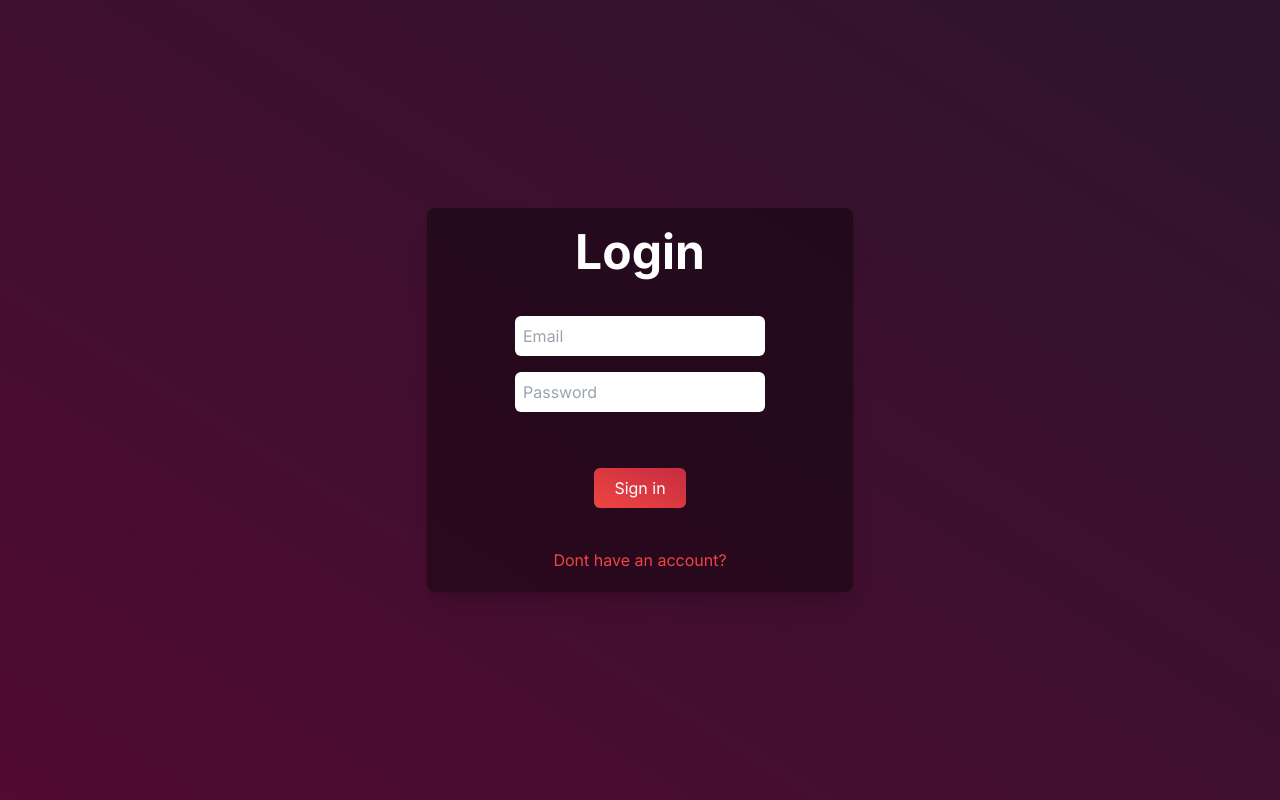
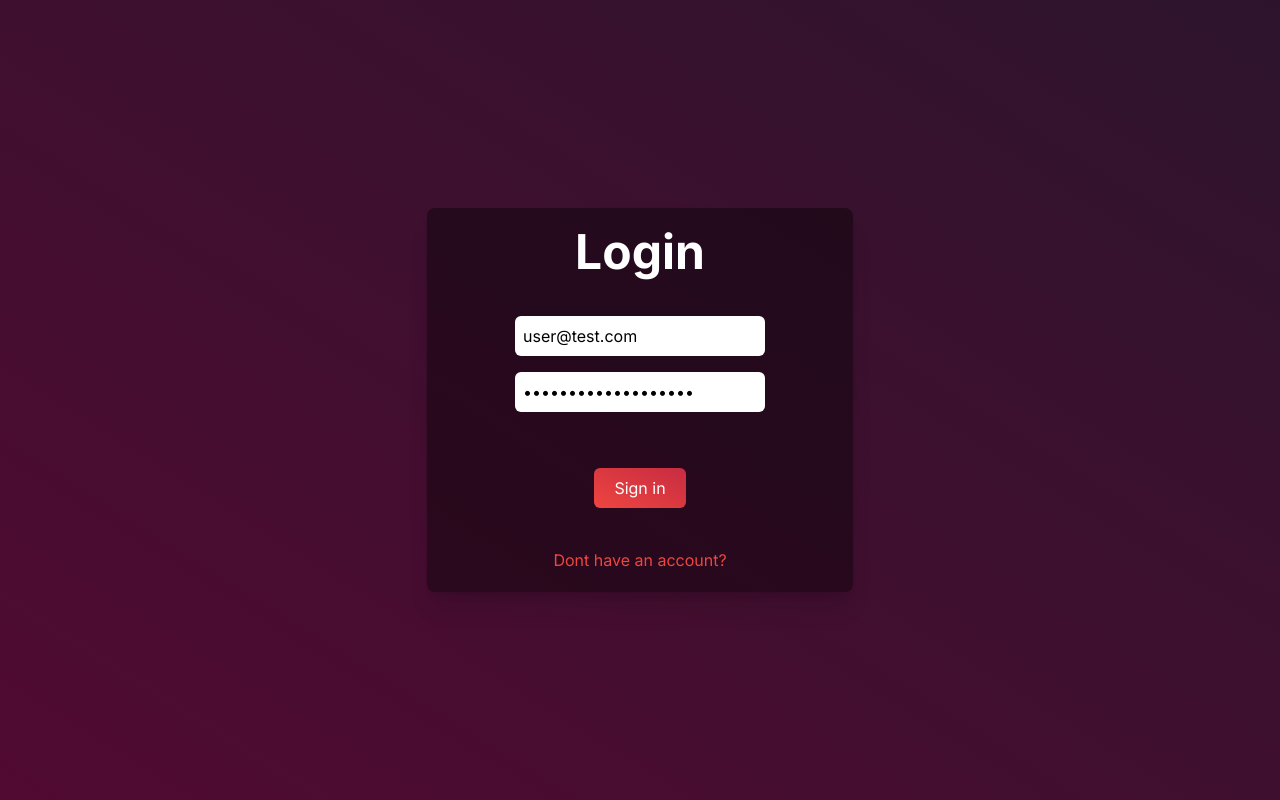
Before and after one commit to madsab/Cinematrix, a Next.js app: page /signin in a window 1280 px wide. Built offline with nearby package versions, Linux system fonts and the light colour scheme; no server answers.

Commit message:
fixed test user for visitors

```diff
--- a/app/(auth)/signin/page.tsx
+++ b/app/(auth)/signin/page.tsx
@@ -5,8 +5,8 @@ import { signInWithEmailAndPassword } from "firebase/auth";
 import { auth } from "@/firebase/config";
 
 export default function Signin() {
-  const [email, setEmail] = useState("");
-  const [password, setPassword] = useState("");
+  const [email, setEmail] = useState("user@test.com");
+  const [password, setPassword] = useState("epz-fdb.rjz.BJE1azd");
   const [error, setError] = useState("");
   const router = useRouter();
 
@@ -42,32 +42,26 @@ export default function Signin() {
           <div className="flex w-full flex-wrap space-y-4">
             <div className="w-full flex items-center justify-center">
               <input
-                className={
-                  (error != "" && "border-2 border-fire") +
-                  " bg-white text-black rounded-md px-2 py-2"
-                }
+                className={(error != "" && "border-2 border-fire") + " bg-white text-black rounded-md px-2 py-2"}
                 id="email"
                 name="email"
                 type="email"
+                defaultValue={"user@test.com"}
                 placeholder="Email"
                 autoComplete="email"
                 onChange={(e) => setEmail(e.target.value)}
-                required
               />
             </div>
             <div className="w-full flex items-center justify-center">
               <input
-                className={
-                  (error != "" && "border-2 border-fire") +
-                  " bg-white text-black rounded-md px-2 py-2"
-                }
+                className={(error != "" && "border-2 border-fire") + " bg-white text-black rounded-md px-2 py-2"}
                 id="password"
                 name="password"
                 type="password"
+                defaultValue={"epz-fdb.rjz.BJE1azd"}
                 placeholder="Password"
                 autoComplete="current-password"
                 onChange={(e) => setPassword(e.target.value)}
-                required
               />
             </div>
             {errorDiv(error)}
```
